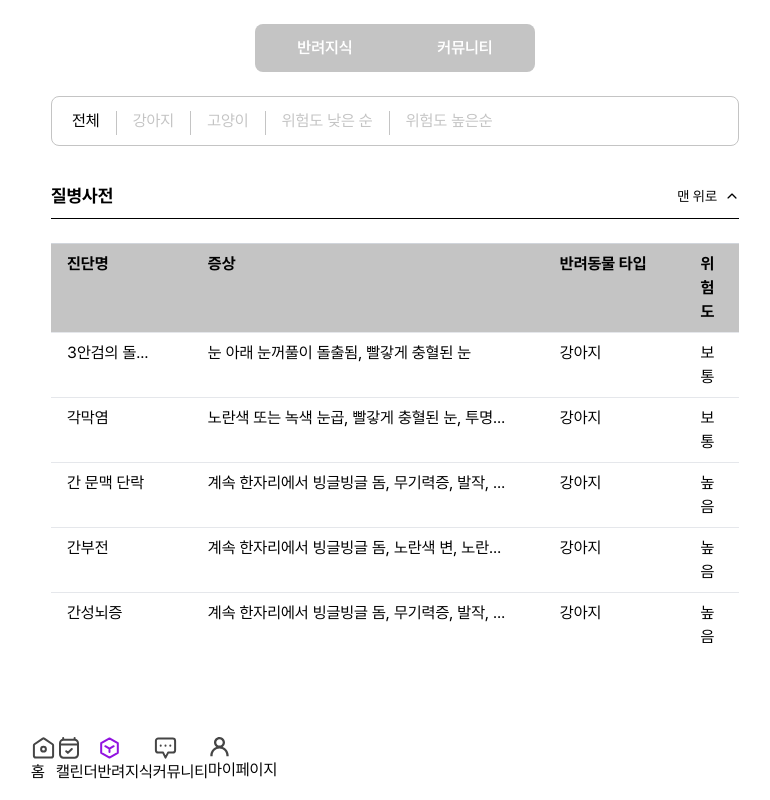
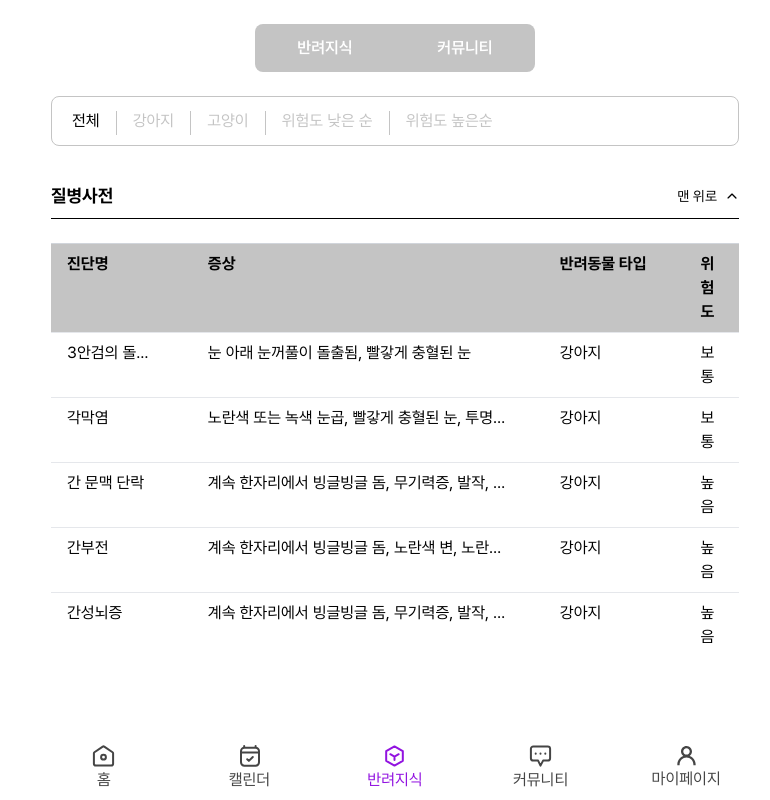
Before and after one commit to petD-ary/petDiary, a Next.js app: page /info in a window 1280 px wide. Shown: the whole page, without its empty margins (245-1015 px from the left). Built offline with nearby package versions, Linux system fonts and the light colour scheme.

Commit message:
#45 feat: 네비게이션 바 일부 화면에서 보이지 않게 변경
네비게이션 바 css 적용

```diff
--- a/app/(home)/layout.tsx
+++ b/app/(home)/layout.tsx
@@ -21,8 +21,8 @@ export default function RootLayout({
         <RecoilRootWrapper>
           <Container>
             {children}
-            <Navbar />
           </Container>
+          <Navbar />
         </RecoilRootWrapper>
       </body>
     </html>
--- a/app/components/Navbar/index.tsx
+++ b/app/components/Navbar/index.tsx
@@ -28,18 +28,25 @@ const NAVBAR: NavItem[] = [
   {type: 'mypage', pathname: '/mypage', push: '/mypage', content: '마이페이지', icon: IconMypage, selectedIcon: IconSelectedMypage},
 ]
 
+const NAVBAR_BLACKLIST = ['/login', '/account'];
+
 const Navbar = () => {
   const nowPathname = usePathname();
   const router = useRouter();
 
+  if(NAVBAR_BLACKLIST.includes(nowPathname)) {
+    return null;
+  }
+
   return (
-    <div className="fixed w-full bottom-0 h-16 bg-white flex flex-nowrap z-50">
+      <div className="fixed w-full md:max-w-3xl bottom-0 h-16 bg-white flex z-20 px-5 left-1/2 -translate-x-1/2">
         {NAVBAR.map(({type, pathname, push, content, selectedIcon, icon}) => {
-        const Icon = pathname === nowPathname ? selectedIcon : icon;
+          const isSelected = pathname === nowPathname ? true : false;
+          const Icon = isSelected ? selectedIcon : icon;
           return (
-          <div className='cursor-pointer' onClick={() => router.push(push)} key={pathname}>
+            <div className="w-full flex justify-center items-center flex-col flex-wrap cursor-pointer" onClick={() => router.push(push)} key={pathname}>
               <Icon />
-            <div>{content}</div>
+              <div className={`${isSelected ? "text-primary-500" : "text-grayColor-700"}`}>{content}</div>
             </div>
           )
         })}
```
Lines whose indentation alone changed are shown as unchanged.
